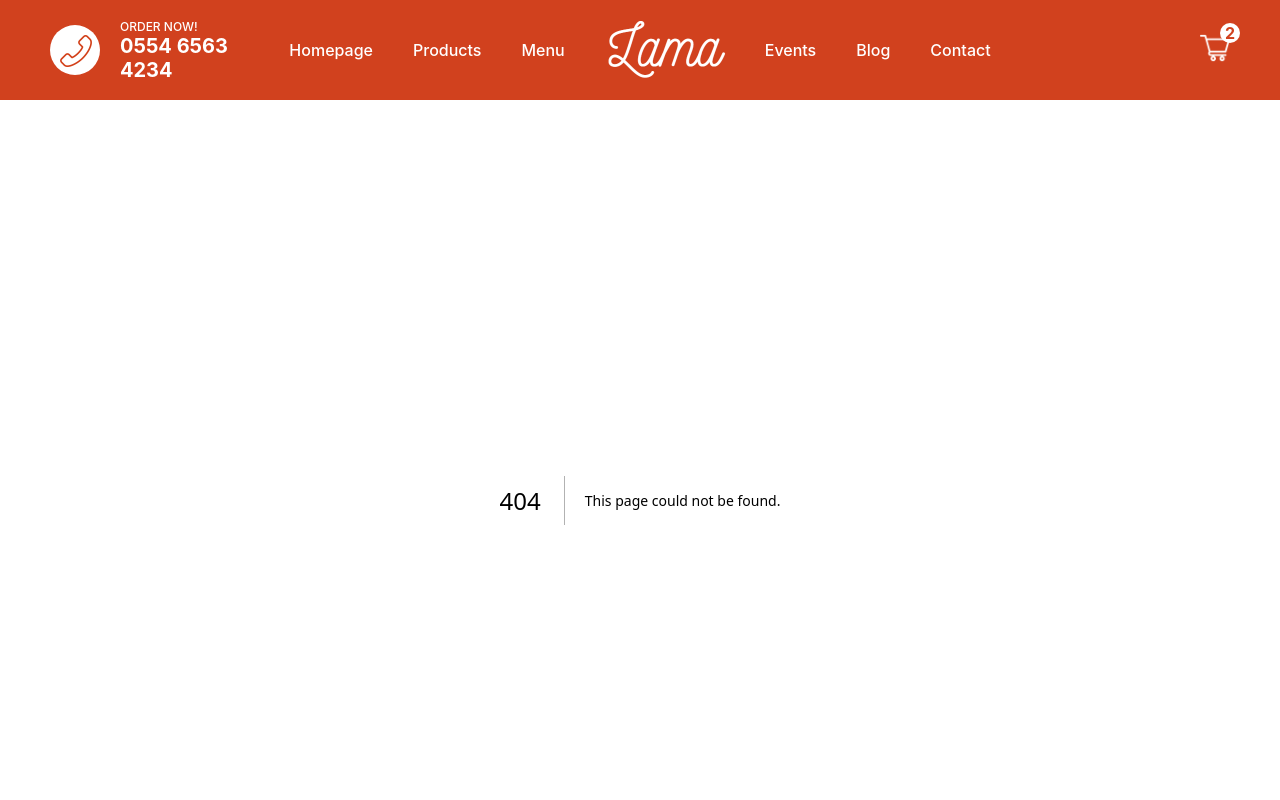
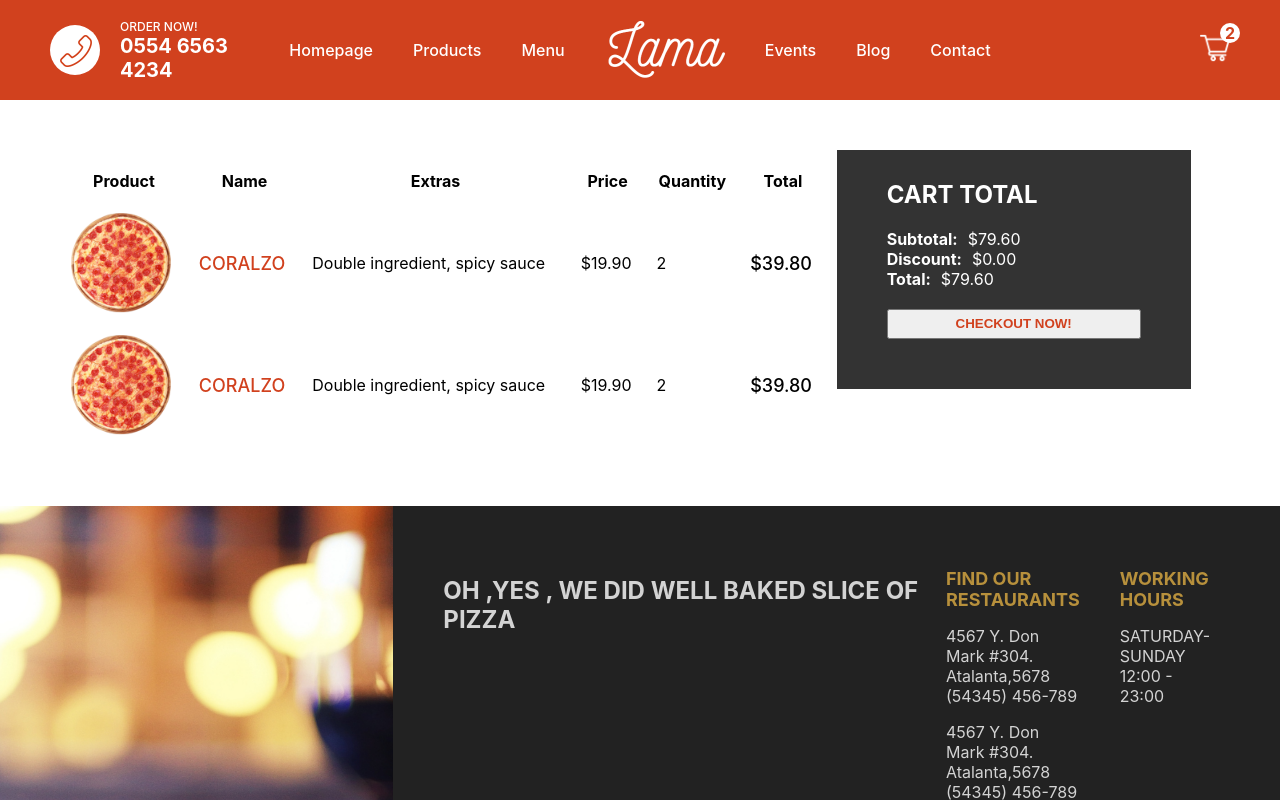
Before and after one commit to oguzcoll/PizzaOrderingWebSite, a Next.js app: page /cart in a window 1280 px wide. Before the commit this address had no page. Shown: the top 800 px of the page. Built offline with nearby package versions, Linux system fonts and the light colour scheme.

Commit message:
Cart Page Designed

```diff
--- /dev/null
+++ b/pages/cart.jsx
@@ -0,0 +1,96 @@
+import styles from "../styles/Cart.module.css";
+import Image from "next/image";
+
+const Cart = () => {
+  return (
+    <div className={styles.container}>
+      <div className={styles.left}>
+        <table className={styles.table}>
+          <tr className={styles.trTitle}>
+            <th>Product</th>
+            <th>Name</th>
+            <th>Extras</th>
+            <th>Price</th>
+            <th>Quantity</th>
+            <th>Total</th>
+          </tr>
+          <tr className={styles.tr}>
+            <td>
+              <div className={styles.imgContainer}>
+                <Image
+                  src="/img/pizza.png"
+                  layout="fill"
+                  objectFit="cover"
+                  alt=""
+                />
+              </div>
+            </td>
+            <td>
+              <span className={styles.name}>CORALZO</span>
+            </td>
+            <td>
+              <span className={styles.extras}>
+                Double ingredient, spicy sauce
+              </span>
+            </td>
+            <td>
+              <span className={styles.price}>$19.90</span>
+            </td>
+            <td>
+              <span className={styles.quantity}>2</span>
+            </td>
+            <td>
+              <span className={styles.total}>$39.80</span>
+            </td>
+          </tr>
+          <tr className={styles.tr}>
+            <td>
+              <div className={styles.imgContainer}>
+                <Image
+                  src="/img/pizza.png"
+                  layout="fill"
+                  objectFit="cover"
+                  alt=""
+                />
+              </div>
+            </td>
+            <td>
+              <span className={styles.name}>CORALZO</span>
+            </td>
+            <td>
+              <span className={styles.extras}>
+                Double ingredient, spicy sauce
+              </span>
+            </td>
+            <td>
+              <span className={styles.price}>$19.90</span>
+            </td>
+            <td>
+              <span className={styles.quantity}>2</span>
+            </td>
+            <td>
+              <span className={styles.total}>$39.80</span>
+            </td>
+          </tr>
+        </table>
+      </div>
+      <div className={styles.right}>
+        <div className={styles.wrapper}>
+          <h2 className={styles.title}>CART TOTAL</h2>
+          <div className={styles.totalText}>
+            <b className={styles.totalTextTitle}>Subtotal:</b>$79.60
+          </div>
+          <div className={styles.totalText}>
+            <b className={styles.totalTextTitle}>Discount:</b>$0.00
+          </div>
+          <div className={styles.totalText}>
+            <b className={styles.totalTextTitle}>Total:</b>$79.60
+          </div>
+          <button className={styles.button}>CHECKOUT NOW!</button>
+        </div>
+      </div>
+    </div>
+  );
+};
+
+export default Cart;
--- /dev/null
+++ b/styles/Cart.module.css
@@ -0,0 +1,58 @@
+.container {
+    padding: 50px;
+    display: flex;
+  }
+
+  .left {
+    flex: 2;
+  }
+
+  .right {
+    flex: 1;
+  }
+
+  .imgContainer {
+    width: 100px;
+    height: 100px;
+    position: relative;
+  }
+
+  .table {
+    width: 100%;
+    border-spacing: 20px;
+  }
+
+  .name {
+    font-weight: 500;
+    color: #d1411e;
+    font-size: 18px;
+  }
+
+  .total {
+    font-weight: 500;
+    font-size: 18px;
+  }
+
+  .wrapper {
+    width: 90%;
+    max-height: 300px;
+    background-color: #333;
+    padding: 50px;
+    padding-top: 10px;
+    display: flex;
+    flex-direction: column;
+    justify-content: space-between;
+    color: white;
+  }
+
+  .totalTextTitle {
+    margin-right: 10px;
+  }
+
+  .button {
+    height: 30px;
+    color: #d1411e;
+    font-weight: bold;
+    cursor: pointer;
+    margin-top: 20px;
+  }
```
